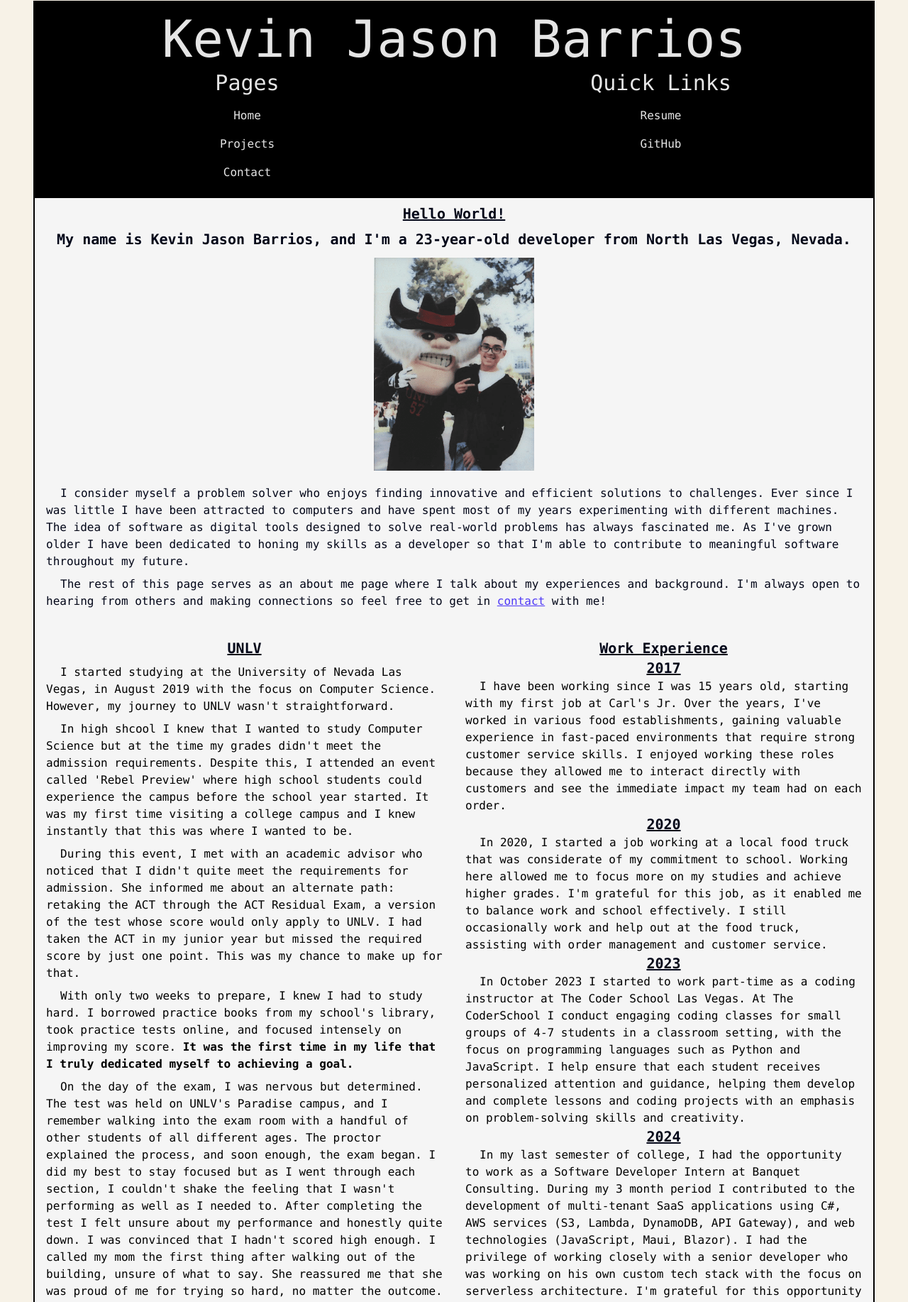
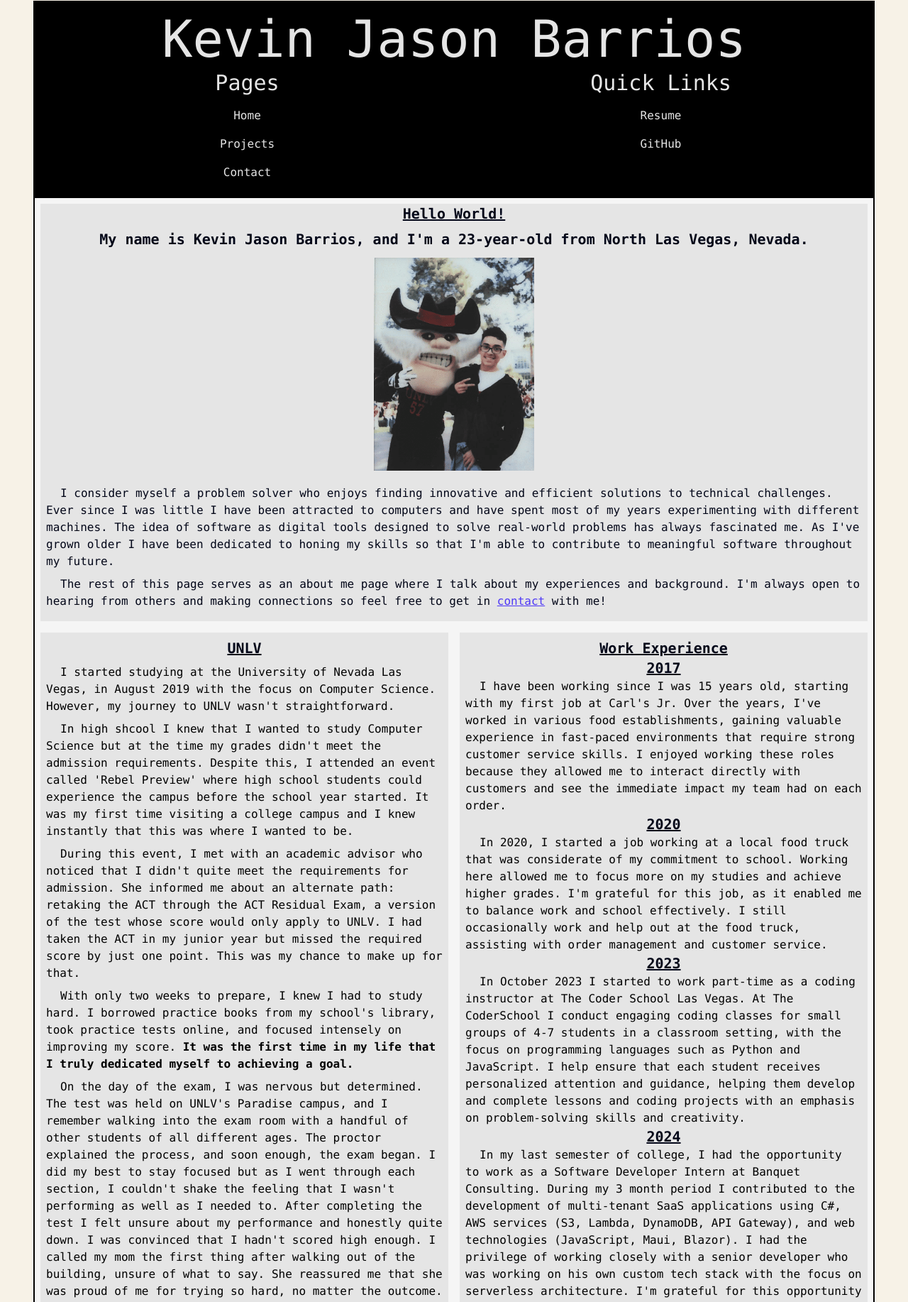
Before and after one commit to barrioskevin/barrioskevin.github.io, a website: page index.html in a window 1280 px wide. Shown: the part 46-1880 px from the top of the page at 71% size. Drawn offline with Linux system fonts and the light colour scheme.

Commit message:
updated some descriptions. re addded bg color to each section

```diff
--- a/index.html
+++ b/index.html
@@ -17,11 +17,11 @@
       <div id="header-component"></div>
       <main>
         <section class="p-2">
-          <div class="flex flex-col text-base text-slate-950 items-center ">
+          <div class="flex flex-col text-base text-slate-950 items-center bg-neutral-200 rounded-md">
             <h2 class="text-xl text-slate-950 font-bold text-center underline">Hello World!</h2>
             <div class="w-full flex flex-row sm:flex-col justify-between items-center">
               <p class="text-xl font-bold mt-2 mb-2 text-center">
-                My name is Kevin Jason Barrios, and I'm a 23-year-old developer from North
+                My name is Kevin Jason Barrios, and I'm a 23-year-old from North
                 Las Vegas, Nevada.
               </p>
               <img class="w-auto h-[300px] m-1" src="resources/img/meandheyreb.png" />
@@ -30,13 +30,13 @@
             <div class="p-2 indent-5">
               <p class="mt-2 mb-2">
                 I consider myself a problem solver who enjoys finding innovative
-                and efficient solutions to challenges. Ever since I was little I
+                and efficient solutions to technical challenges. Ever since I was little I
                 have been attracted to computers and have spent most of my years
                 experimenting with different machines. The idea of software as
                 digital tools designed to solve real-world problems has always
                 fascinated me. As I've grown older I have been dedicated to
-                honing my skills as a developer so that I'm able to contribute
-                to meaningful software throughout my future.
+                honing my skills so that I'm able to contribute to meaningful software
+                throughout my future.
               </p>
 
               <p class="mt-2 mb-2">
@@ -49,8 +49,8 @@
           </div>
         </section>
 
-        <div class="grid grid-cols-1 md:grid-cols-2 p-2 gap-4">
-          <section class="p-2 ">
+        <div class="grid grid-cols-1 md:grid-cols-2 p-2 gap-4 ">
+          <section class="p-2 bg-neutral-200 rounded-md">
             <h2 class="text-xl text-slate-950 font-bold text-center underline">UNLV</h2>
             <div class="indent-5">
               <p class="mt-2 mb-2">
@@ -119,7 +119,7 @@
               </p>
             </div>
           </section>
-          <section class="p-2 ">
+          <section class="p-2 bg-neutral-200 rounded-md">
             <h2 class="text-xl text-slate-950 font-bold text-center underline">Work Experience</h2>
             <h4 class="text-xl text-slate-950 font-bold text-center underline">2017</h4>
             <p class="indent-5">
@@ -175,8 +175,8 @@
             <h4 class="text-xl text-indigo-600 font-bold text-center underline"><a href="resources/docs/barrik3_CV.pdf">Resume</a></h4>
           </section>
         </div>
-        <section class="p-2">
-          <div class="indent-5">
+        <section class="p-2 ">
+          <div class="indent-5 bg-neutral-200 rounded-md">
             <h2 class="text-xl text-slate-950 font-bold text-center underline indent-0">Background</h4>
             <p class="mt-2 mb-2 p-2">
               I have been facinated by coding ever since I was a child, though
```
